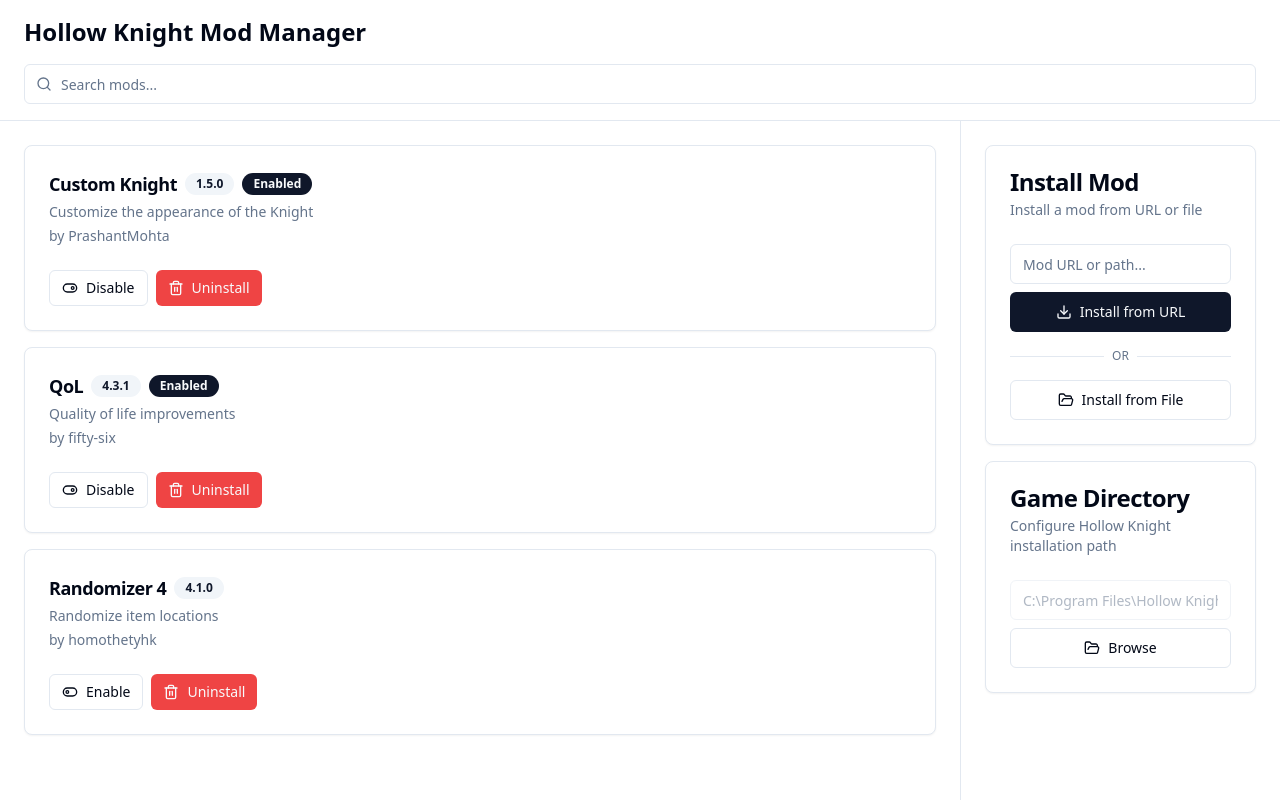
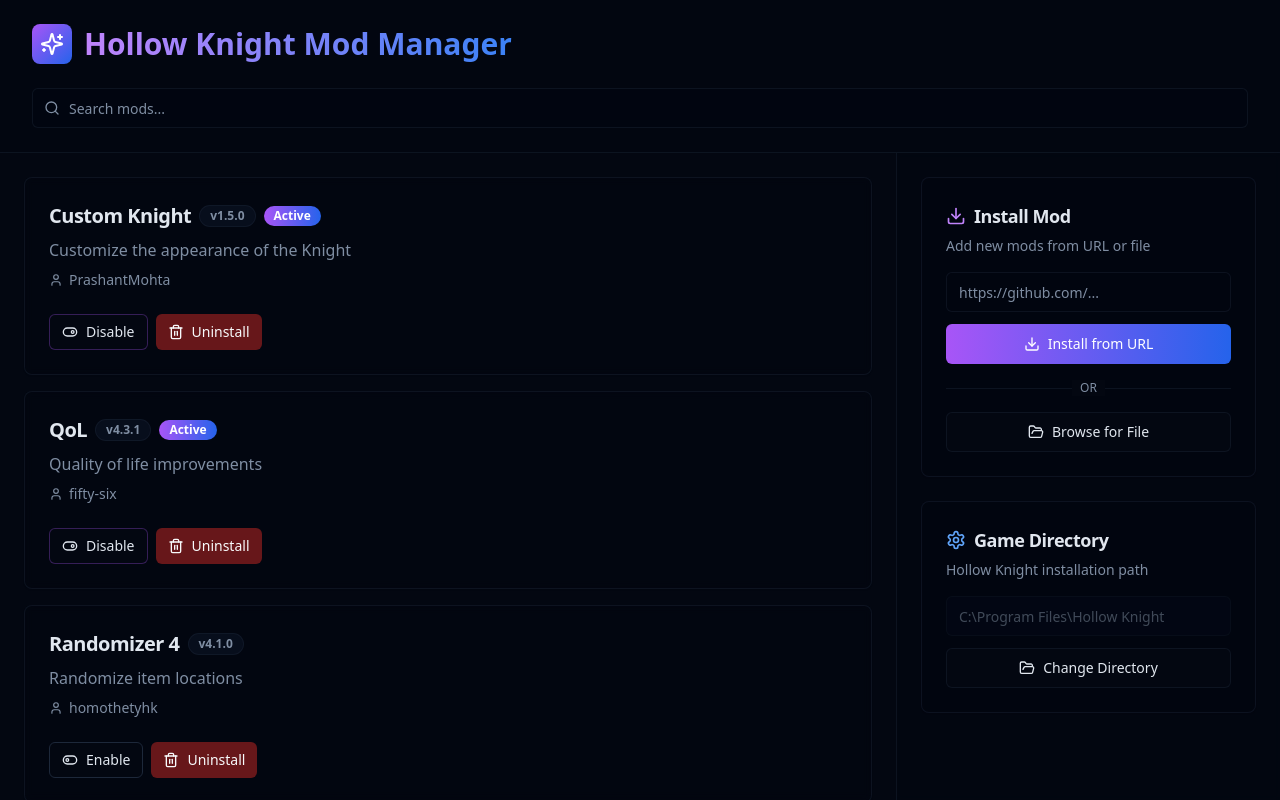
Before and after one commit to xavierhampton/HKL, a React (Vite) app: page / in a window 1280 px wide. Built offline with nearby package versions, Linux system fonts and the light colour scheme; the HTML template or start-up script is replaced by a standard one.

Commit message:
Apply modern dark theme styling

```diff
--- a/index.html
+++ b/index.html
@@ -1,5 +1,5 @@
 <!doctype html>
-<html lang="en">
+<html lang="en" class="dark">
   <head>
     <meta charset="UTF-8" />
     <meta name="viewport" content="width=device-width, initial-scale=1.0" />
--- a/src/App.tsx
+++ b/src/App.tsx
@@ -2,30 +2,37 @@
 import { ModList } from './components/ModList'
 import { ModInstaller } from './components/ModInstaller'
 import { Input } from './components/ui/input'
-import { Search } from 'lucide-react'
+import { Search, Sparkles } from 'lucide-react'
 
 export default function App() {
   const [searchQuery, setSearchQuery] = useState('')
 
   return (
     <div className="h-screen flex flex-col bg-background">
-      <header className="border-b px-6 py-4">
-        <h1 className="text-2xl font-bold mb-4">Hollow Knight Mod Manager</h1>
+      <header className="border-b border-border/40 bg-card/50 backdrop-blur-sm px-8 py-6">
+        <div className="flex items-center gap-3 mb-6">
+          <div className="p-2 rounded-lg bg-gradient-to-br from-purple-500 to-blue-600">
+            <Sparkles className="h-6 w-6 text-white" />
+          </div>
+          <h1 className="text-3xl font-bold bg-gradient-to-r from-purple-400 to-blue-500 bg-clip-text text-transparent">
+            Hollow Knight Mod Manager
+          </h1>
+        </div>
         <div className="relative">
           <Search className="absolute left-3 top-1/2 transform -translate-y-1/2 h-4 w-4 text-muted-foreground" />
           <Input
             placeholder="Search mods..."
             value={searchQuery}
             onChange={(e) => setSearchQuery(e.target.value)}
-            className="pl-9"
+            className="pl-9 bg-background/50 border-border/40 focus-visible:border-purple-500/50"
           />
         </div>
       </header>
       <div className="flex-1 flex overflow-hidden">
-        <main className="flex-1 overflow-auto p-6">
+        <main className="flex-1 overflow-auto p-6 bg-background">
           <ModList searchQuery={searchQuery} />
         </main>
-        <aside className="w-80 border-l p-6 overflow-auto">
+        <aside className="w-96 border-l border-border/40 p-6 overflow-auto bg-card/30 backdrop-blur-sm">
           <ModInstaller />
         </aside>
       </div>
--- a/src/components/ModInstaller.tsx
+++ b/src/components/ModInstaller.tsx
@@ -2,55 +2,66 @@
 import { Card, CardContent, CardDescription, CardHeader, CardTitle } from './ui/card'
 import { Button } from './ui/button'
 import { Input } from './ui/input'
-import { Download, FolderOpen } from 'lucide-react'
+import { Download, FolderOpen, Settings } from 'lucide-react'
 
 export function ModInstaller() {
   const [modUrl, setModUrl] = useState('')
 
   return (
-    <div className="space-y-4">
-      <Card>
-        <CardHeader>
-          <CardTitle>Install Mod</CardTitle>
-          <CardDescription>Install a mod from URL or file</CardDescription>
+    <div className="space-y-6">
+      <Card className="bg-card/40 backdrop-blur-sm border-border/40">
+        <CardHeader className="pb-4">
+          <div className="flex items-center gap-2">
+            <Download className="h-5 w-5 text-purple-400" />
+            <CardTitle className="text-lg">Install Mod</CardTitle>
+          </div>
+          <CardDescription>Add new mods from URL or file</CardDescription>
         </CardHeader>
         <CardContent className="space-y-4">
-          <div className="space-y-2">
+          <div className="space-y-3">
             <Input
-              placeholder="Mod URL or path..."
+              placeholder="https://github.com/..."
               value={modUrl}
               onChange={(e) => setModUrl(e.target.value)}
+              className="bg-background/50 border-border/40 focus-visible:border-purple-500/50"
             />
-            <Button className="w-full">
+            <Button className="w-full bg-gradient-to-r from-purple-500 to-blue-600 hover:from-purple-600 hover:to-blue-700 text-white border-0">
               <Download className="h-4 w-4 mr-2" />
               Install from URL
             </Button>
           </div>
           <div className="relative">
             <div className="absolute inset-0 flex items-center">
-              <span className="w-full border-t" />
+              <span className="w-full border-t border-border/40" />
             </div>
             <div className="relative flex justify-center text-xs uppercase">
-              <span className="bg-background px-2 text-muted-foreground">Or</span>
+              <span className="bg-card px-2 text-muted-foreground font-medium">Or</span>
             </div>
           </div>
-          <Button variant="outline" className="w-full">
+          <Button variant="outline" className="w-full border-border/40 hover:bg-accent/50">
             <FolderOpen className="h-4 w-4 mr-2" />
-            Install from File
+            Browse for File
           </Button>
         </CardContent>
       </Card>
 
-      <Card>
-        <CardHeader>
-          <CardTitle>Game Directory</CardTitle>
-          <CardDescription>Configure Hollow Knight installation path</CardDescription>
+      <Card className="bg-card/40 backdrop-blur-sm border-border/40">
+        <CardHeader className="pb-4">
+          <div className="flex items-center gap-2">
+            <Settings className="h-5 w-5 text-blue-400" />
+            <CardTitle className="text-lg">Game Directory</CardTitle>
+          </div>
+          <CardDescription>Hollow Knight installation path</CardDescription>
         </CardHeader>
-        <CardContent className="space-y-2">
-          <Input placeholder="C:\Program Files\Hollow Knight" disabled />
-          <Button variant="outline" className="w-full">
+        <CardContent className="space-y-3">
+          <Input
+            placeholder="C:\Program Files\Hollow Knight"
+            disabled
+            className="bg-muted/30 border-border/40 text-muted-foreground"
+          />
+          <Button variant="outline" className="w-full border-border/40 hover:bg-accent/50">
             <FolderOpen className="h-4 w-4 mr-2" />
-            Browse
+            Change Directory
           </Button>
         </CardContent>
       </Card>
--- a/src/components/ModList.tsx
+++ b/src/components/ModList.tsx
@@ -1,7 +1,7 @@
 import { Card, CardContent, CardDescription, CardHeader, CardTitle } from './ui/card'
 import { Button } from './ui/button'
 import { Badge } from './ui/badge'
-import { Download, Trash2, ToggleLeft, ToggleRight } from 'lucide-react'
+import { Download, Trash2, ToggleLeft, ToggleRight, User } from 'lucide-react'
 
 interface Mod {
   id: string
@@ -54,23 +54,44 @@
   return (
     <div className="space-y-4">
       {filteredMods.map((mod) => (
-        <Card key={mod.id}>
+        <Card
+          key={mod.id}
+          className="bg-card/40 backdrop-blur-sm border-border/40 hover:border-purple-500/30 transition-all duration-200 hover:shadow-lg hover:shadow-purple-500/10"
+        >
           <CardHeader>
             <div className="flex items-start justify-between">
               <div className="flex-1">
-                <div className="flex items-center gap-2">
-                  <CardTitle className="text-lg">{mod.name}</CardTitle>
-                  <Badge variant="secondary">{mod.version}</Badge>
-                  {mod.enabled && <Badge variant="default">Enabled</Badge>}
+                <div className="flex items-center gap-2 flex-wrap">
+                  <CardTitle className="text-xl font-bold">{mod.name}</CardTitle>
+                  <Badge
+                    variant="secondary"
+                    className="bg-muted/50 text-muted-foreground border border-border/40"
+                  >
+                    v{mod.version}
+                  </Badge>
+                  {mod.enabled && (
+                    <Badge
+                      className="bg-gradient-to-r from-purple-500 to-blue-600 text-white border-0"
+                    >
+                      Active
+                    </Badge>
+                  )}
                 </div>
-                <CardDescription className="mt-1">{mod.description}</CardDescription>
-                <p className="text-sm text-muted-foreground mt-1">by {mod.author}</p>
+                <CardDescription className="mt-2 text-base">{mod.description}</CardDescription>
+                <div className="flex items-center gap-1.5 mt-2 text-sm text-muted-foreground">
+                  <User className="h-3.5 w-3.5" />
+                  <span>{mod.author}</span>
+                </div>
               </div>
             </div>
           </CardHeader>
           <CardContent>
             <div className="flex gap-2">
-              <Button variant="outline" size="sm">
+              <Button
+                variant="outline"
+                size="sm"
+                className={mod.enabled ? "border-purple-500/30 hover:bg-purple-500/10" : ""}
+              >
                 {mod.enabled ? (
                   <>
                     <ToggleRight className="h-4 w-4 mr-2" />
@@ -83,7 +104,11 @@
                   </>
                 )}
               </Button>
-              <Button variant="destructive" size="sm">
+              <Button
+                variant="destructive"
+                size="sm"
+                className="bg-destructive/80 hover:bg-destructive"
+              >
                 <Trash2 className="h-4 w-4 mr-2" />
                 Uninstall
               </Button>
--- a/src/index.css
+++ b/src/index.css
@@ -4,48 +4,26 @@
 
 @layer base {
   :root {
-    --background: 0 0% 100%;
-    --foreground: 222.2 84% 4.9%;
-    --card: 0 0% 100%;
-    --card-foreground: 222.2 84% 4.9%;
-    --popover: 0 0% 100%;
-    --popover-foreground: 222.2 84% 4.9%;
-    --primary: 222.2 47.4% 11.2%;
-    --primary-foreground: 210 40% 98%;
-    --secondary: 210 40% 96.1%;
-    --secondary-foreground: 222.2 47.4% 11.2%;
-    --muted: 210 40% 96.1%;
-    --muted-foreground: 215.4 16.3% 46.9%;
-    --accent: 210 40% 96.1%;
-    --accent-foreground: 222.2 47.4% 11.2%;
-    --destructive: 0 84.2% 60.2%;
+    --background: 224 71% 4%;
+    --foreground: 213 31% 91%;
+    --card: 224 71% 4%;
+    --card-foreground: 213 31% 91%;
+    --popover: 224 71% 4%;
+    --popover-foreground: 213 31% 91%;
+    --primary: 210 40% 98%;
+    --primary-foreground: 222.2 47.4% 1.2%;
+    --secondary: 222.2 47.4% 11.2%;
+    --secondary-foreground: 210 40% 98%;
+    --muted: 223 47% 11%;
+    --muted-foreground: 215.4 16.3% 56.9%;
+    --accent: 216 34% 17%;
+    --accent-foreground: 210 40% 98%;
+    --destructive: 0 63% 31%;
     --destructive-foreground: 210 40% 98%;
-    --border: 214.3 31.8% 91.4%;
-    --input: 214.3 31.8% 91.4%;
-    --ring: 222.2 84% 4.9%;
+    --border: 216 34% 17%;
+    --input: 216 34% 17%;
+    --ring: 263 70% 50%;
     --radius: 0.5rem;
-  }
-
-  .dark {
-    --background: 222.2 84% 4.9%;
-    --foreground: 210 40% 98%;
-    --card: 222.2 84% 4.9%;
-    --card-foreground: 210 40% 98%;
-    --popover: 222.2 84% 4.9%;
-    --popover-foreground: 210 40% 98%;
-    --primary: 210 40% 98%;
-    --primary-foreground: 222.2 47.4% 11.2%;
-    --secondary: 217.2 32.6% 17.5%;
-    --secondary-foreground: 210 40% 98%;
-    --muted: 217.2 32.6% 17.5%;
-    --muted-foreground: 215 20.2% 65.1%;
-    --accent: 217.2 32.6% 17.5%;
-    --accent-foreground: 210 40% 98%;
-    --destructive: 0 62.8% 30.6%;
-    --destructive-foreground: 210 40% 98%;
-    --border: 217.2 32.6% 17.5%;
-    --input: 217.2 32.6% 17.5%;
-    --ring: 212.7 26.8% 83.9%;
   }
 }
 
```
Also changed, not shown: 1 other file (tests, documents, lock files or other folders).
